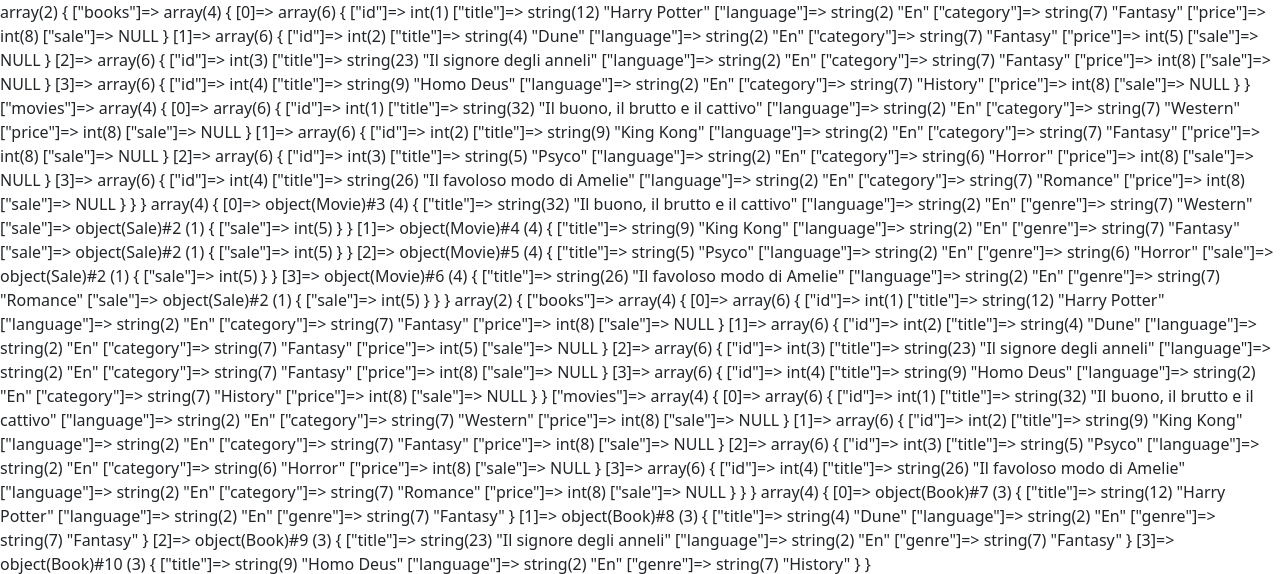
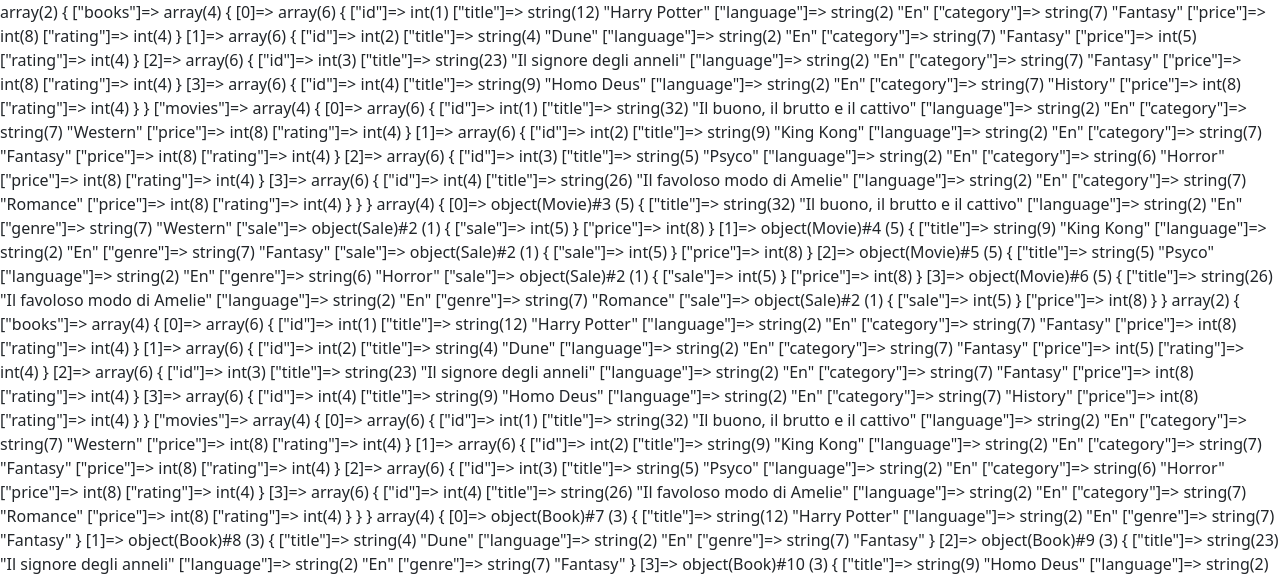
Before and after one commit to Federicaye/php-db, a PHP site: page / in a window 1280 px wide. Shown: the top 574 px of the page. Run offline with PHP 8.4, Linux system fonts and the light colour scheme.

Commit message:
inheritance

```diff
--- a/Controller/Movie.php
+++ b/Controller/Movie.php
@@ -8,7 +8,7 @@ $movies = [];
     if($type == 'movies') {
 
         foreach( $value as $item ) {
-           $movie = new Movie($item['title'], $item['language'], $item['category'], $summerSale);
+           $movie = new Movie($item['title'], $item['language'], $item['category'], $summerSale, $item['price']);
            $movies[] = $movie;
            /*  var_dump($item);
             echo $item['title']; */
--- a/Models/Movie.php
+++ b/Models/Movie.php
@@ -8,13 +8,18 @@ class Movie {
     public $language;
     public $genre;
     public $sale;
-    public function __construct($text, $language, $genre, $sale) {
+
+    public $price;
+    public function __construct($text, $language, $genre, $sale, $price) {
         $this->title = $text;
         $this->language = $language;
         $this->genre = $genre;
         $this->sale = $sale;
+        $this->price = $price;
     }
-    public function play(){}
+    public function showPrice(){
+        echo  $this->price .' $';
+    }
 }
 
 /* foreach ($products as $type => $value) {
--- a/Models/Sale.php
+++ b/Models/Sale.php
@@ -1,8 +1,12 @@
 <?php
+$data = file_get_contents(__DIR__ . '/../data.json');
+$products = json_decode($data, true);
 class Sale {
     public $sale;
+
     public function __construct($sale) {
         $this->sale = $sale;
+
     }
 
 }
--- a/data.json
+++ b/data.json
@@ -6,7 +6,7 @@
             "language": "En",
             "category": "Fantasy",
             "price": 8,
-            "sale": null
+            "rating": 4
         },
         {
             "id": 2,
@@ -14,7 +14,7 @@
             "language": "En",
             "category": "Fantasy",
             "price": 5,
-            "sale": null
+            "rating": 4
         },
         {
             "id": 3,
@@ -22,7 +22,7 @@
             "language": "En",
             "category": "Fantasy",
             "price": 8,
-            "sale": null
+            "rating": 4
         },
         {
             "id": 4,
@@ -30,7 +30,7 @@
             "language": "En",
             "category": "History",
             "price": 8,
-            "sale": null
+            "rating": 4
         }
     ],
 
@@ -41,7 +41,7 @@
             "language": "En",
             "category": "Western",
             "price": 8,
-            "sale": null
+            "rating": 4
         },
         {
             "id": 2,
@@ -49,7 +49,7 @@
             "language": "En",
             "category": "Fantasy",
             "price": 8,
-            "sale": null
+            "rating": 4
         },
         {
             "id": 3,
@@ -57,7 +57,7 @@
             "language": "En",
             "category": "Horror",
             "price": 8,
-            "sale": null
+            "rating": 4
         },
         {
             "id": 4,
@@ -65,7 +65,7 @@
             "language": "En",
             "category": "Romance",
             "price": 8,
-            "sale": null
+            "rating": 4
         }
     ]
 }
--- a/index.php
+++ b/index.php
@@ -25,6 +25,8 @@ include_once __DIR__ . '/Controller/Book.php';
                 <h5 class="card-title"><?php echo $movie -> title ?></h5>
                 <p class="card-text"><?php echo $movie -> genre ?></p>
                 <p class="card-text"><?php echo $movie -> sale -> sale ?></p>
+                <p class="card-text"><?php echo $movie -> price ?></p>
+                <p class="card-text"><?php echo $movie -> showPrice() ?></p>
 
                 <a href="#" class="btn btn-primary">Go somewhere</a>
             </div>
```
Also changed, not shown: img/king.jpg (added).
